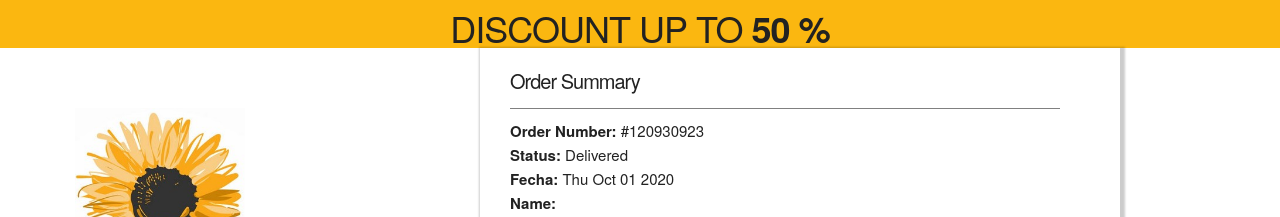
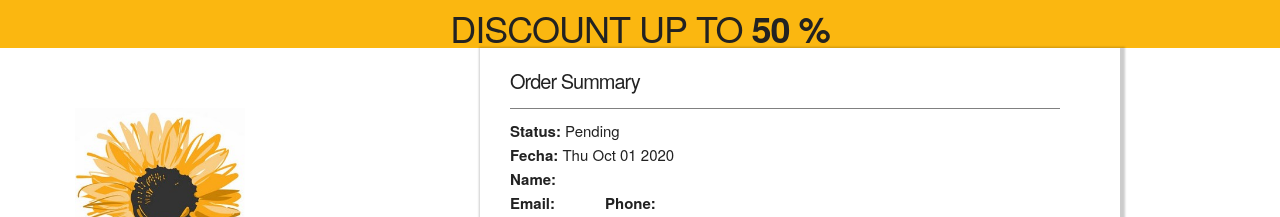
Before and after one commit to angelicamolero/OnlineShop, a React (Create React App) app: page /order in a window 1280 px wide. Shown: the top 217 px of the page. Built offline with nearby package versions, Linux system fonts and the light colour scheme; no server answers; the database is empty.

Commit message:
last fix

```diff
--- a/src/components/Order.js
+++ b/src/components/Order.js
@@ -20,8 +20,7 @@ const Order = () => {
 
     <div className="row">
       <div className="u-full-width eleven column order-info">
-       <p><strong>Order Number:</strong> #120930923</p>
-       <p><strong>Status:</strong> Delivered</p>
+       <p><strong>Status:</strong> Pending</p>
        <p><strong>Fecha:</strong> {new Date().toDateString()}</p>
        <p><strong>Name:</strong> {name}</p>
        <div className="order-emailphone">
```
